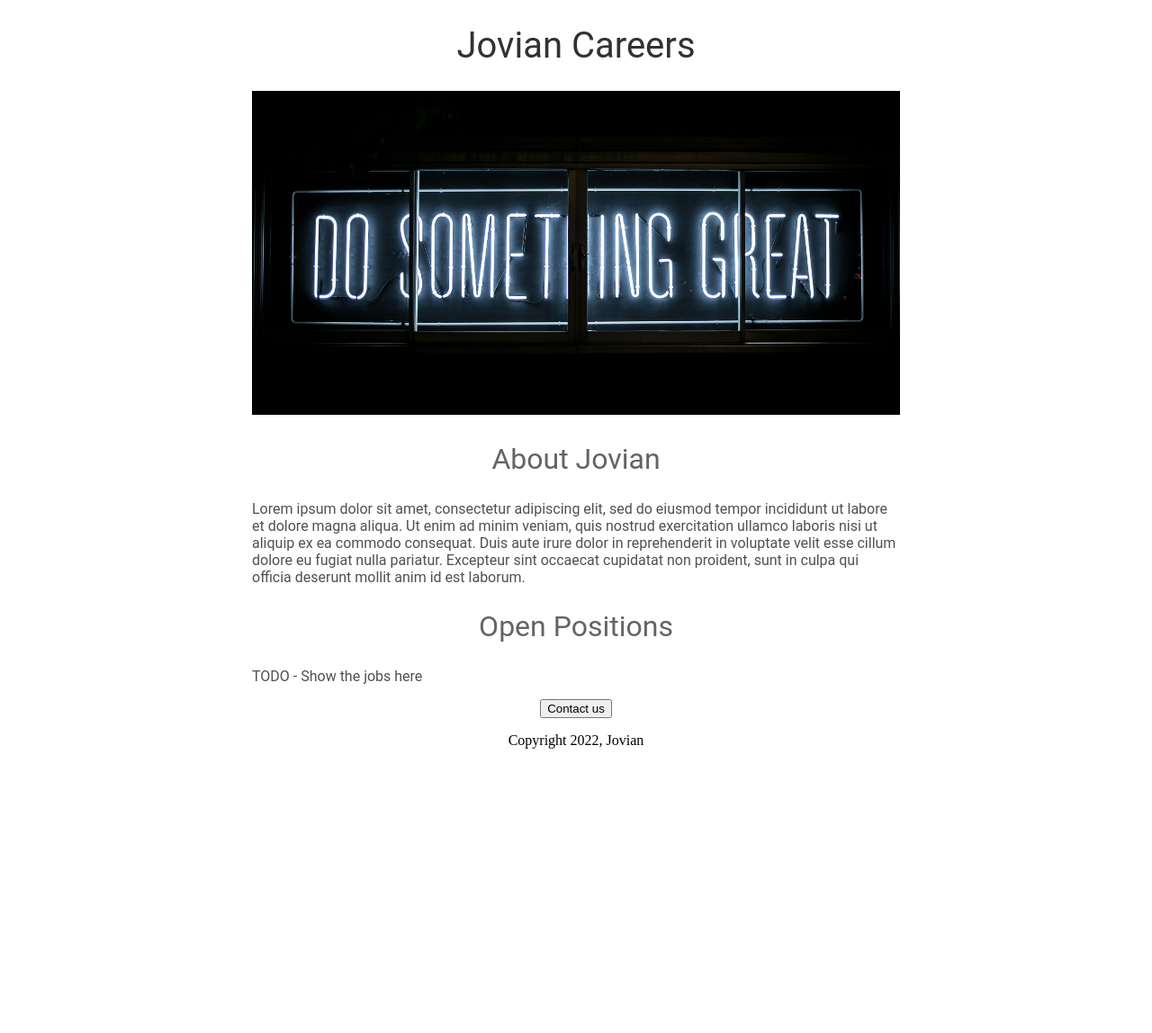
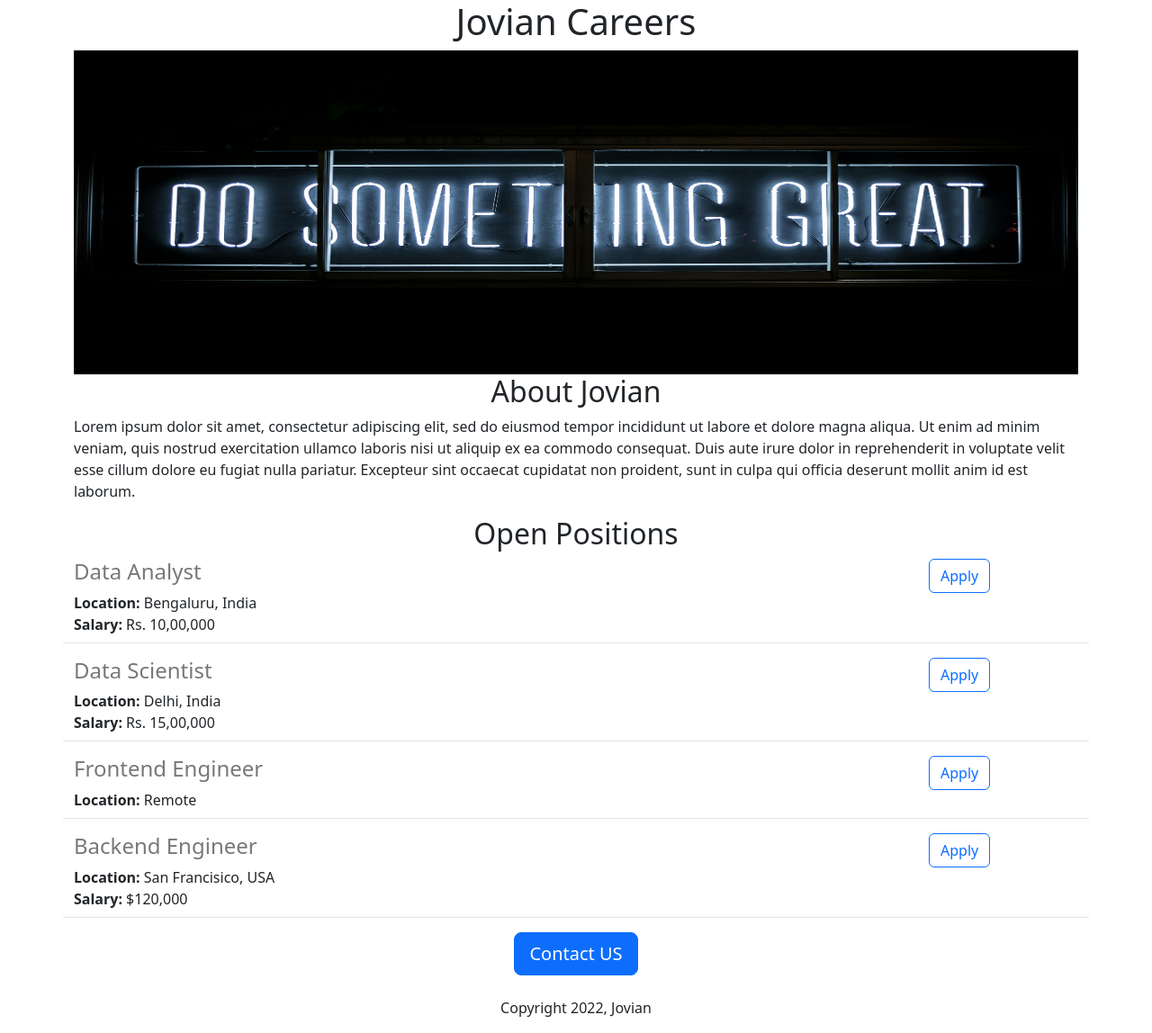
Before and after one commit to smit-finder/jovian-careers-website-v2, a Flask app: page / in a window 1280 px wide. Shown: the whole page at 90% size. Before the commit the page ends 832 px from the top, so only its background shows below. Run offline with Flask 3, Linux system fonts and the light colour scheme.

Commit message:
Added dynamic data and API route

```diff
--- a/Templates/Home.html
+++ b/Templates/Home.html
@@ -1,60 +1,39 @@
 <!DOCTYPE html>
 <html lang="en">
 <head>
-    <meta charset="UTF-8">
+    <meta charset="utf-8">
+    <meta name="viewport" content="width=device-width, initial-scale=1">
     <title>Jovian Careers</title>
+    <link href="https://cdn.jsdelivr.net/npm/bootstrap@5.3.3/dist/css/bootstrap.min.css" rel="stylesheet" integrity="sha384-QWTKZyjpPEjISv5WaRU9OFeRpok6YctnYmDr5pNlyT2bRjXh0JMhjY6hW+ALEwIH" crossorigin="anonymous">
     <style>
-        h1 {
-          font-size: 40px;
-          font-family: Roboto;
-          font-weight: normal;
-          color: rgb(50 , 50 , 50);
-          text-align: center;
-        }
-
         #banner {
-          width: 100%;
-          height: 360px;
-          object-fit: cover;
-        }
-
-        h2 {
-        font-family: Roboto;
-        font-size: 32px;
-        color: rgb(100, 100, 100);
-        text-align: center;
-        font-weight: normal;
-        }
-
-        .bodytext {
-          font-family: Roboto;
-          color: rgb(80, 80, 80);
-        }
-
-        #container {
-          max-width: 720px;
-          margin: 0 auto;
+            height: 360px;
+            width: 100%;
         }
     </style>
-
 </head>
 <body>
-    <div id="container">
-    <h1>Jovian Careers</h1>
-    <img id = "banner" src="http://192.168.4.231:5000/static/banner.jpg">
-    <h2>About Jovian</h2>
-    <p class="bodytext">Lorem ipsum dolor sit amet, consectetur adipiscing elit,
+    <div class="container">
+    <h1 class="text-center"> {{company_name}} Careers</h1>
+    <img class="img-fluid" id="banner" src="http://192.168.4.231:5000/static/banner.jpg">
+    <h2 class="text-center">About Jovian</h2>
+    <p>Lorem ipsum dolor sit amet, consectetur adipiscing elit,
     sed do eiusmod tempor incididunt ut labore et dolore magna aliqua.
     Ut enim ad minim veniam, quis nostrud exercitation ullamco laboris
     nisi ut aliquip ex ea commodo consequat. Duis aute irure dolor in
     reprehenderit in voluptate velit esse cillum dolore eu fugiat nulla
     pariatur. Excepteur sint occaecat cupidatat non proident, sunt in
     culpa qui officia deserunt mollit anim id est laborum.</p>
-    <h2>Open Positions</h2>
-    <p class="bodytext">TODO - Show the jobs here</p>
-        <div style="text-align:center;">
-            <button>Contact us</button>
-               <p>Copyright 2022, Jovian</p>
+    <h2 class="text-center">Open Positions</h2>
+    <div>
+        {% for job in jobs %}
+          {% include 'jobitem.html' %}
+        {% endfor %}
+
+    </div>
+        <div class="text-center">
+            <button type="button" class="btn btn-primary btn-lg">Contact US</button>
+               <p class="mt-4">Copyright 2022, Jovian</p>
         </div>
     </div>
 
--- /dev/null
+++ b/Templates/jobitem.html
@@ -0,0 +1,12 @@
+<div class="border-bottom row" style="margin-bottom:16px; padding-bottom:8px">
+    <div class="col-10">
+    <h4 style = "color:rgb(120,120,120); margin-bottomL:4px">{{job['title']}}</h4>
+    <div><b>Location:</b> {{job['location']}}</div>
+    {% if 'salary' in job %}
+    <div><b>Salary:</b> {{job['salary']}}</div>
+    {% endif %}
+    </div>
+    <div class="col-2">
+    <button type="button" class="btn btn-outline-primary">Apply</button>
+    </div>
+</div>
--- a/app.py
+++ b/app.py
@@ -1,11 +1,41 @@
-from flask import Flask, render_template
-
+from flask import Flask, render_template, jsonify
 app = Flask(__name__)
 
+JOBS = [
+    {
+        'id': 1,
+        'title': 'Data Analyst',
+        'location': 'Bengaluru, India',
+        'salary': 'Rs. 10,00,000'
+    },
+
+    {
+        'id': 2,
+        'title': 'Data Scientist',
+        'location': 'Delhi, India',
+        'salary': 'Rs. 15,00,000'
+    },
+
+    {
+        'id': 1,
+        'title': 'Frontend Engineer',
+        'location': 'Remote',
+    },
+
+    {
+        'id': 4,
+        'title': 'Backend Engineer',
+        'location': 'San Francisico, USA',
+        'salary': '$120,000'
+    }
+]
 @app.route("/")
 def hello_world():
-    return render_template("home.html")
+    return render_template("home.html", jobs=JOBS, company_name='Jovian')
 
+@app.route("/api/jobs")
+def list_jobs():
+    return jsonify(JOBS)
 
 if __name__ == "__main__":
     app.run(host='0.0.0.0', debug=True)
```
